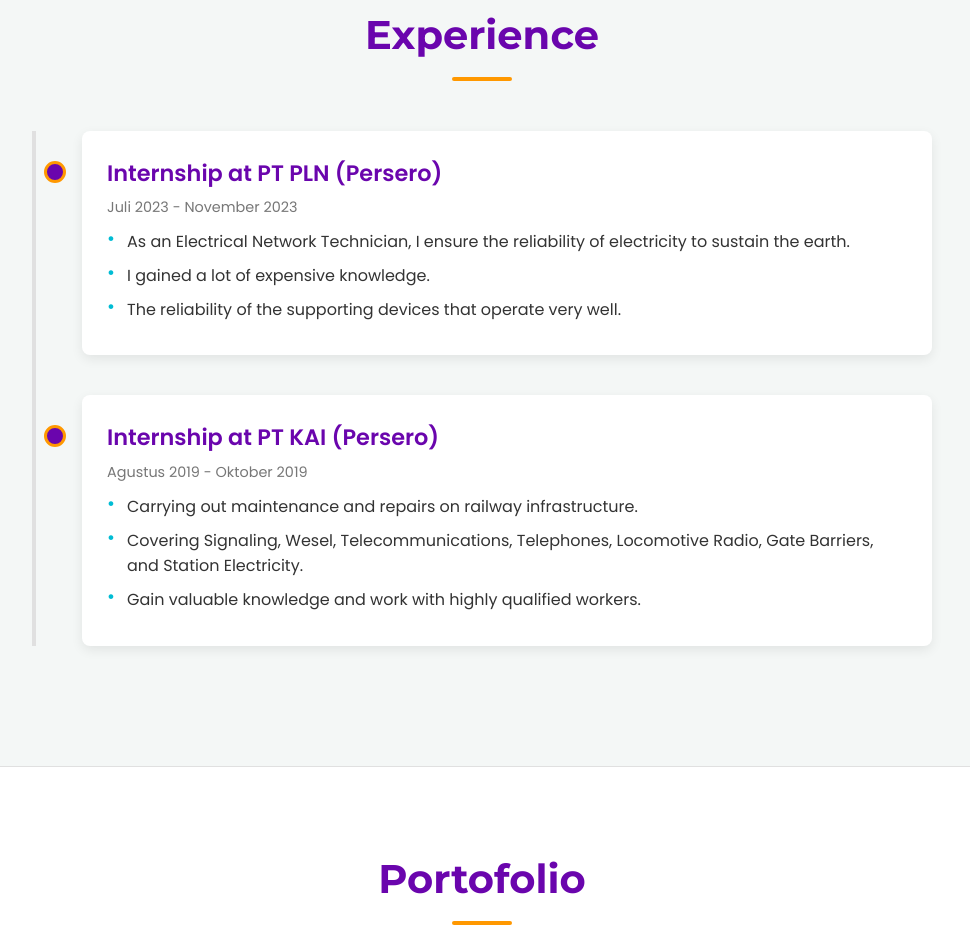
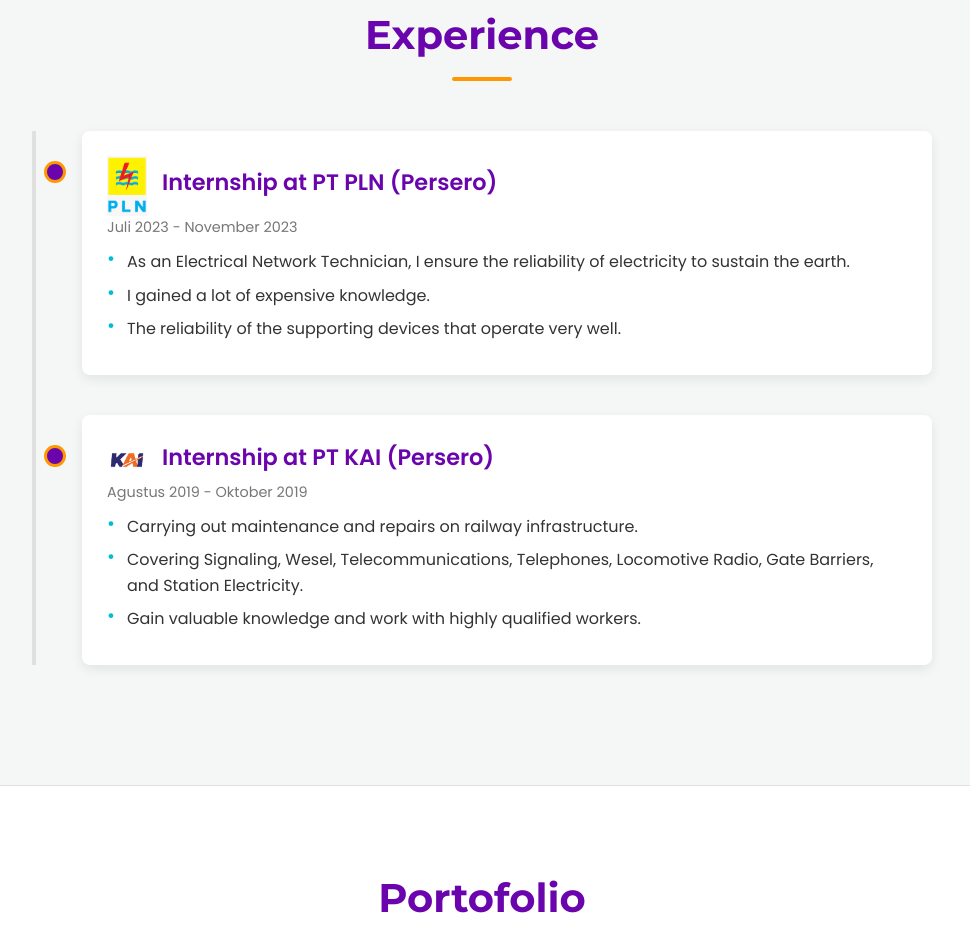
Before and after one commit to figofebri58/My-Personal-Website, a plain HTML site: page index.html in a window 1280 px wide. Shown: the part 1713-2644 px from the top of the page, without its empty margins (158-1128 px from the left). Drawn offline with Linux system fonts and the light colour scheme.

Commit message:
update semua

```diff
--- a/index.html
+++ b/index.html
@@ -35,7 +35,9 @@
             <h2>Experience</h2>
             <div class="timeline">
                 <div class="timeline-item">
-                        <h3>Internship at PT PLN (Persero)</h3>
+                    <div class="experience-title-wrapper">
+                        <img src="image/PLN.png" alt="Logo PT PLN" class="company-logo"> <h3>Internship at PT PLN (Persero)</h3>
+                    </div>
                     <p class="period"> Juli 2023 - November 2023</p>
                     <ul>
                         <li>As an Electrical Network Technician, I ensure the reliability of electricity to sustain the earth.</li>
@@ -44,7 +46,9 @@
                     </ul>
                 </div>
                 <div class="timeline-item">
-                        <h3>Internship at PT KAI (Persero) </h3>
+                    <div class="experience-title-wrapper">
+                        <img src="image/KAI.png" alt="Logo PT KAI" class="company-logo"> <h3>Internship at PT KAI (Persero)</h3>
+                    </div>
                     <p class="period">Agustus 2019 - Oktober 2019</p>
                     <ul>
                         <li>Carrying out maintenance and repairs on railway infrastructure.</li>
--- a/style.css
+++ b/style.css
@@ -81,7 +81,9 @@
 }
 
 .primary-btn:hover {
-    background-color: darken(var(--accent-color), 10%); /* Contoh fungsi darken, perlu preprocessor CSS */
+    /* darken() adalah fungsi SASS/LESS, bukan CSS murni.
+       Gunakan warna hex yang sedikit lebih gelap sebagai alternatif. */
+    background-color: #e68a00; /* Sedikit lebih gelap dari #ff9800 */
     transform: translateY(-3px);
     box-shadow: var(--shadow-medium);
 }
@@ -193,10 +195,32 @@
     border: 3px solid var(--accent-color);
 }
 
+/* --- KODE BARU / DIPINDAHKAN UNTUK UKURAN LOGO DAN LAYOUT JUDUL --- */
+.experience-title-wrapper {
+    display: flex;       /* Membuat logo dan h3 sejajar */
+    align-items: center; /* Menyelaraskan secara vertikal di tengah */
+    gap: 15px;           /* Memberi jarak antara logo dan h3 */
+    /* margin-bottom: 10px; Dihapus karena ada h3 margin-bottom di bawah */
+}
+
+.company-logo {
+    width: 40px;  /* UKURAN LOGO DEFAULT UNTUK LAYAR LEBAR */
+    height: auto; /* Mempertahankan rasio aspek gambar */
+}
+
+/* Penting: Hapus margin default dari h3 di dalam experience-title-wrapper */
+.experience-title-wrapper h3 {
+    margin: 0; /* Menghapus margin atas dan bawah default dari h3 */
+    font-size: 1.4em; /* Mengatur kembali font-size yang mungkin tertimpa */
+    color: var(--primary-color); /* Mengatur kembali warna yang mungkin tertimpa */
+}
+/* --- AKHIR KODE BARU / DIPINDAHKAN --- */
+
 .timeline-item h3 {
-    font-size: 1.4em;
-    color: var(--primary-color);
-    margin-bottom: 5px;
+    /* Aturan ini sekarang ditimpa oleh .experience-title-wrapper h3 di atas */
+    /* font-size: 1.4em; */
+    /* color: var(--primary-color); */
+    margin-bottom: 5px; /* Tetap pertahankan margin-bottom untuk jarak ke period */
 }
 
 .timeline-item .period {
@@ -328,7 +352,9 @@
 }
 
 .skill-tag:hover {
-    background-color: darken(var(--secondary-color), 10%);
+    /* darken() adalah fungsi SASS/LESS, bukan CSS murni.
+       Gunakan warna hex yang sedikit lebih gelap sebagai alternatif. */
+    background-color: #00aacc; /* Sedikit lebih gelap dari #00bcd4 */
 }
 
 /* Contact Section */
@@ -403,6 +429,14 @@
     .portfolio-grid {
         grid-template-columns: 1fr; /* Satu kolom di layar kecil */
     }
+
+    /* Ini adalah bagian media query yang sebelumnya salah meletakkan aturan logo */
+    /* Untuk logo di layar kecil (<= 480px) */
+    @media (max-width: 480px) {
+        .company-logo {
+            width: 30px; /* Bisa lebih kecil lagi di layar sangat kecil */
+        }
+    }
 }
 
 @media (max-width: 480px) {
```
Also changed, not shown: image/KAI.png (added), image/PLN.png (added). Lines whose indentation alone changed are shown as unchanged.
